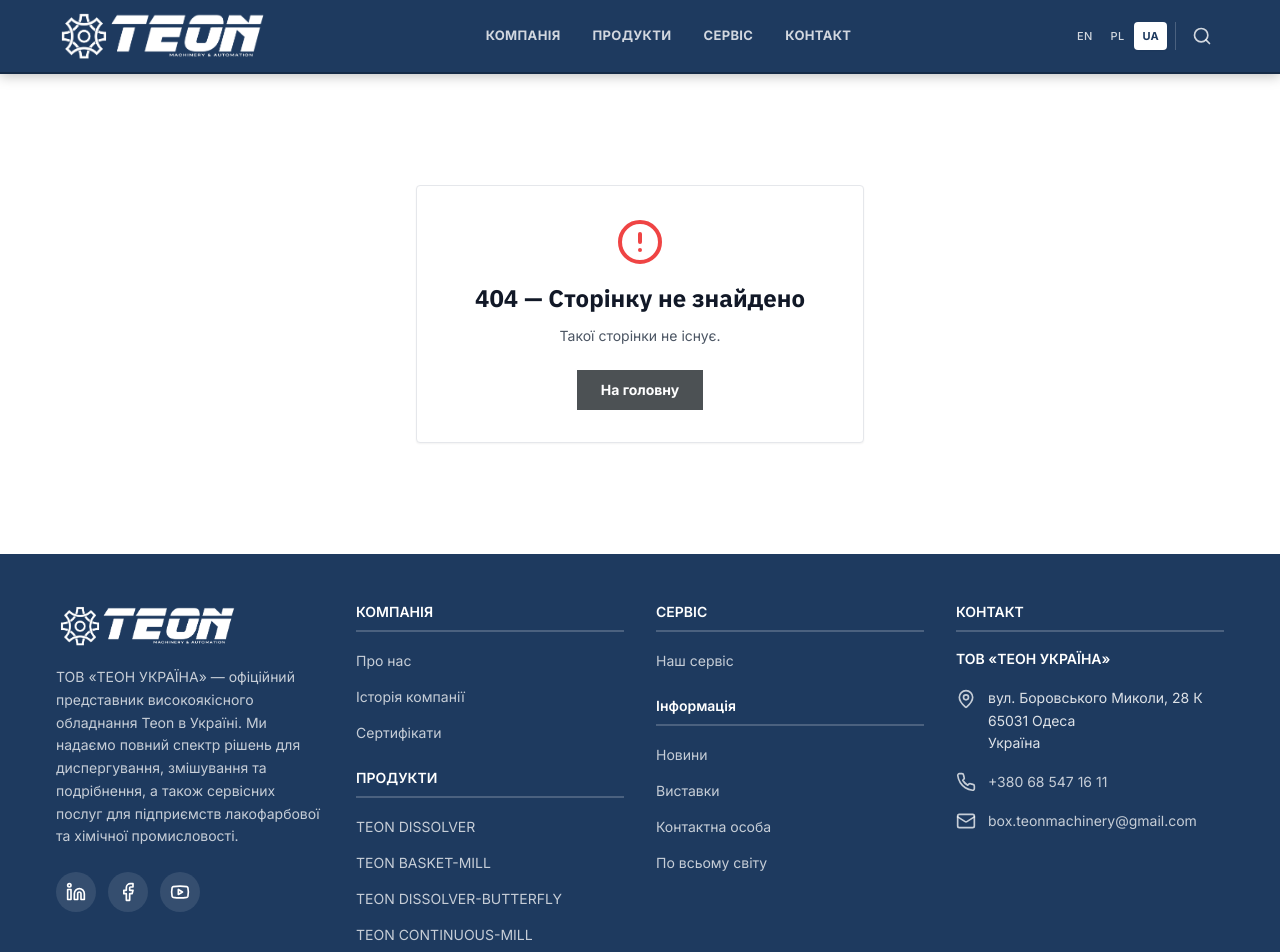
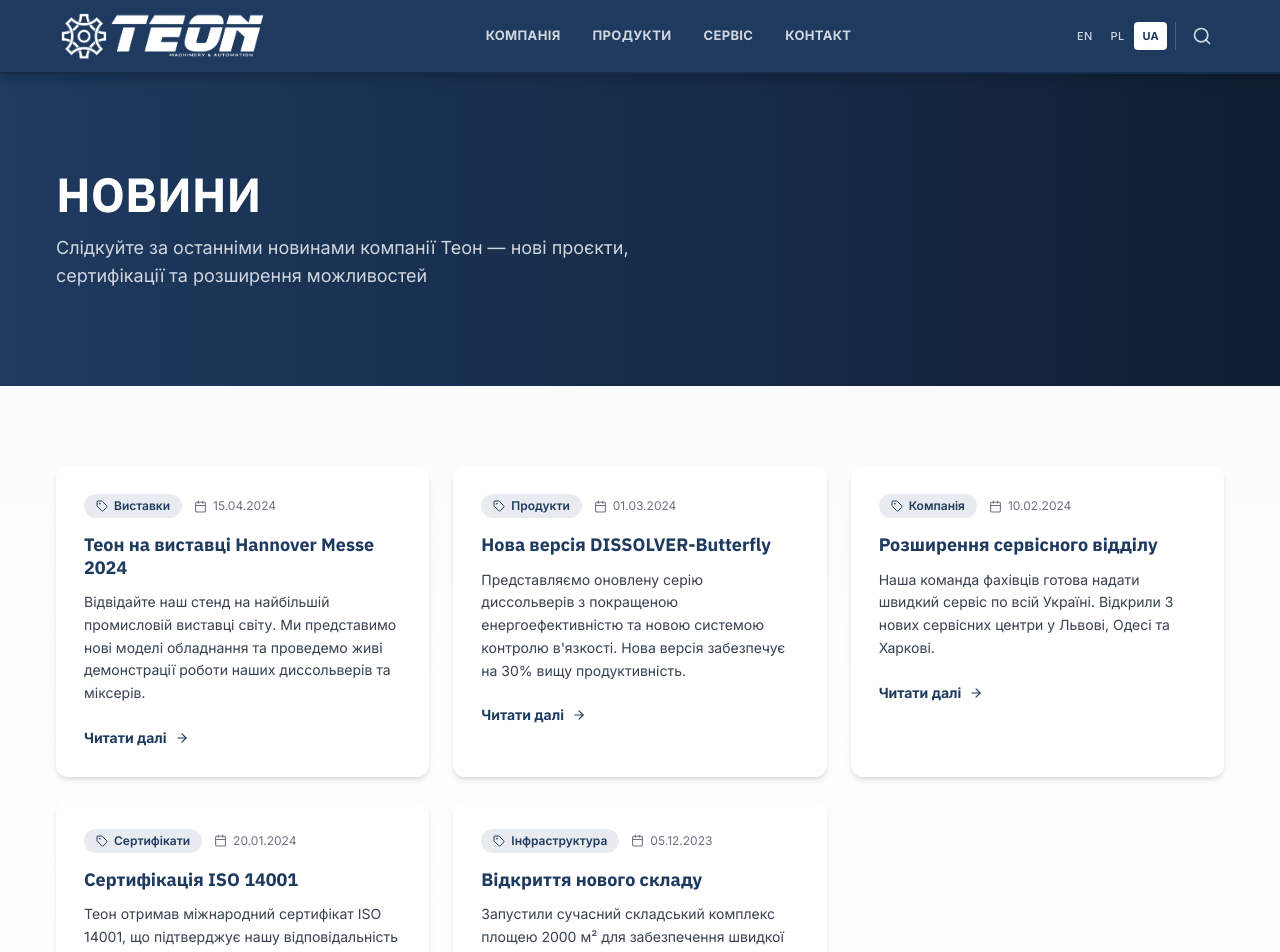
Before and after one commit to W1ntermann/teon-website, a Next.js app: page /news in a window 1280 px wide. Before the commit this address had no page. Shown: the top 952 px of the page. Built offline with nearby package versions, Linux system fonts and the light colour scheme.

Commit message:
News Page

```diff
--- /dev/null
+++ b/app/news/page.tsx
@@ -0,0 +1,119 @@
+"use client";
+
+import { useLanguage } from "@/context/LanguageContext";
+import { ArrowRight, Calendar, Tag } from "lucide-react";
+import Link from "next/link";
+
+const newsData: Record<string, { date: string; title: string; text: string; category?: string }[]> = {
+  uk: [
+    { date: "15.04.2024", title: "Теон на виставці Hannover Messe 2024", text: "Відвідайте наш стенд на найбільшій промисловій виставці світу. Ми представимо нові моделі обладнання та проведемо живі демонстрації роботи наших диссольверів та міксерів.", category: "Виставки" },
+    { date: "01.03.2024", title: "Нова версія DISSOLVER-Butterfly", text: "Представляємо оновлену серію диссольверів з покращеною енергоефективністю та новою системою контролю в'язкості. Нова версія забезпечує на 30% вищу продуктивність.", category: "Продукти" },
+    { date: "10.02.2024", title: "Розширення сервісного відділу", text: "Наша команда фахівців готова надати швидкий сервіс по всій Україні. Відкрили 3 нових сервісних центри у Львові, Одесі та Харкові.", category: "Компанія" },
+    { date: "20.01.2024", title: "Сертифікація ISO 14001", text: "Теон отримав міжнародний сертифікат ISO 14001, що підтверджує нашу відповідальність за екологію та сталий розвиток виробництва.", category: "Сертифікати" },
+    { date: "05.12.2023", title: "Відкриття нового складу", text: "Запустили сучасний складський комплекс площею 2000 м² для забезпечення швидкої доставки запчастин по всій Європі.", category: "Інфраструктура" },
+  ],
+  en: [
+    { date: "15.04.2024", title: "Teon at Hannover Messe 2024", text: "Visit our booth at the largest industrial trade fair in the world. We will showcase new equipment models and conduct live demonstrations of our dissolvers and mixers.", category: "Exhibitions" },
+    { date: "01.03.2024", title: "New DISSOLVER-Butterfly Version", text: "Introducing the updated dissolver series with improved energy efficiency and a new viscosity control system. The new version delivers 30% higher productivity.", category: "Products" },
+    { date: "10.02.2024", title: "Service Department Expansion", text: "Our team of experts is ready to provide fast service across Ukraine. We opened 3 new service centers in Lviv, Odesa, and Kharkiv.", category: "Company" },
+    { date: "20.01.2024", title: "ISO 14001 Certification", text: "Teon has obtained the international ISO 14001 certificate, confirming our commitment to environmental responsibility and sustainable manufacturing.", category: "Certificates" },
+    { date: "05.12.2023", title: "New Warehouse Opening", text: "We launched a modern warehouse complex with an area of 2000 m² to ensure fast delivery of spare parts across Europe.", category: "Infrastructure" },
+  ],
+  pl: [
+    { date: "15.04.2024", title: "Teon na targach Hannover Messe 2024", text: "Odwiedź nasze stoisko na największych światowych targach przemysłowych. Zaprezentujemy nowe modele urządzeń i przeprowadzimy live demonstracje pracy naszych dyssolwerów i mikserów.", category: "Targi" },
+    { date: "01.03.2024", title: "Nowa wersja DISSOLVER-Butterfly", text: "Prezentujemy zaktualizowaną serię dyssolwerów z ulepszoną efektywnością energetyczną i nowym systemem kontroli lepkości. Nowa wersja zapewnia o 30% wyższą wydajność.", category: "Produkty" },
+    { date: "10.02.2024", title: "Rozbudowa działu serwisowego", text: "Nasz zespół ekspertów gotowy do szybkiego serwisu na całej Ukrainie. Otworzyliśmy 3 nowe centra serwisowe we Lwowie, Odessie i Charkowie.", category: "Firma" },
+    { date: "20.01.2024", title: "Certyfikacja ISO 14001", text: "Teon otrzymał międzynarodowy certyfikat ISO 14001, potwierdzający naszą odpowiedzialność za środowisko i zrównoważony rozwój produkcji.", category: "Certyfikaty" },
+    { date: "05.12.2023", title: "Otwarcie nowego magazynu", text: "Uruchomiliśmy nowoczesny kompleks magazynowy o powierzchni 2000 m² dla zapewnienia szybkiej dostawy części zamiennych w całej Europie.", category: "Infrastruktura" },
+  ],
+};
+
+export default function NewsPage() {
+  const { lang, t } = useLanguage();
+  const news = newsData[lang];
+
+  return (
+    <div className="min-h-screen bg-gradient-to-b from-gray-50 to-white">
+      {/* Hero Section */}
+      <div className="bg-gradient-to-r from-[#1E3A5F] to-[#0F1F33] py-16 sm:py-20 md:py-24">
+        <div className="mx-auto max-w-[1200px] px-4">
+          <h1 className="mb-4 text-3xl font-bold text-white sm:text-4xl md:text-5xl">
+            {t("news.title")}
+          </h1>
+          <p className="max-w-2xl text-base text-white/80 sm:text-lg">
+            {lang === "uk" && "Слідкуйте за останніми новинами компанії Теон — нові проєкти, сертифікації та розширення можливостей"}
+            {lang === "en" && "Follow the latest Teon company news — new projects, certifications, and expanded capabilities"}
+            {lang === "pl" && "Śledź najnowsze wiadomości firmy Teon — nowe projekty, certyfikaty i rozszerzone możliwości"}
+          </p>
+        </div>
+      </div>
+
+      {/* News Grid */}
+      <div className="mx-auto max-w-[1200px] px-4 py-12 sm:py-16 md:py-20">
+        <div className="grid grid-cols-1 gap-6 sm:grid-cols-2 lg:grid-cols-3">
+          {news.map((item, index) => (
+            <article
+              key={index}
+              className="group relative overflow-hidden rounded-xl bg-white shadow-md transition-all duration-300 hover:shadow-2xl hover:-translate-y-2"
+              style={{ animationDelay: `${index * 100}ms` }}
+            >
+              {/* Top accent line */}
+              <div className="absolute left-0 right-0 top-0 h-1 bg-gradient-to-r from-[#E8A838] to-[#D4922E] transform scale-x-0 transition-transform duration-300 group-hover:scale-x-100" />
+
+              <div className="p-6 sm:p-7">
+                {/* Category and Date */}
+                <div className="mb-4 flex flex-wrap items-center gap-3">
+                  {item.category && (
+                    <span className="inline-flex items-center gap-1.5 rounded-full bg-[#1E3A5F]/10 px-3 py-1 text-xs font-semibold text-[#1E3A5F]">
+                      <Tag size={12} />
+                      {item.category}
+                    </span>
+                  )}
+                  <span className="inline-flex items-center gap-1.5 text-xs text-gray-500">
+                    <Calendar size={13} />
+                    {item.date}
+                  </span>
+                </div>
+
+                {/* Title */}
+                <h2 className="mb-3 text-lg font-bold leading-tight text-[#1E3A5F] transition-colors duration-200 group-hover:text-[#E8A838]">
+                  {item.title}
+                </h2>
+
+                {/* Description */}
+                <p className="mb-5 text-sm leading-relaxed text-gray-700">
+                  {item.text}
+                </p>
+
+                {/* Read More Link */}
+                <Link
+                  href="#"
+                  className="inline-flex items-center gap-2 text-sm font-bold text-[#1E3A5F] no-underline transition-all duration-200 group-hover:gap-3"
+                >
+                  {t("news.read_more")}
+                  <ArrowRight size={14} className="transition-transform duration-200 group-hover:translate-x-1" />
+                </Link>
+              </div>
+
+              {/* Hover background effect */}
+              <div className="absolute inset-0 -z-10 bg-gradient-to-br from-[#E8A838]/5 to-transparent opacity-0 transition-opacity duration-300 group-hover:opacity-100" />
+            </article>
+          ))}
+        </div>
+
+        {/* Back to Home Link */}
+        <div className="mt-12 text-center sm:mt-16">
+          <Link
+            href="/"
+            className="inline-flex items-center gap-2 rounded-lg bg-[#1E3A5F] px-6 py-3 text-sm font-bold text-white no-underline transition-all duration-200 hover:bg-[#0F1F33] hover:shadow-lg hover:-translate-y-0.5"
+          >
+            <ArrowRight size={16} className="rotate-180" />
+            {lang === "uk" && "На головну"}
+            {lang === "en" && "Back to Home"}
+            {lang === "pl" && "Powrót do strony głównej"}
+          </Link>
+        </div>
+      </div>
+    </div>
+  );
+}
--- a/app/page.tsx
+++ b/app/page.tsx
@@ -14,9 +14,9 @@
 import { CountUpStats } from "@/components/CountUpStats";
 
 const newsData: Record<string, { date: string; title: string; text: string }[]> = {
-  uk: [{ date: "15.04.2024", title: "Теон на виставці Hannover Messe 2024", text: "Відвідайте наш стенд на найбільшій промисловій виставці світу." }, { date: "01.03.2024", title: "Нова версія KREI DISSOLVER-Butterfly", text: "Представляємо оновлену серію диссольверів." }, { date: "10.02.2024", title: "Розширення сервісного відділу", text: "Наша команда фахівців готова надати швидкий сервіс." }],
-  en: [{ date: "15.04.2024", title: "Teon at Hannover Messe 2024", text: "Visit our booth at the largest industrial trade fair." }, { date: "01.03.2024", title: "New KREI DISSOLVER-Butterfly", text: "Introducing the updated dissolver series." }, { date: "10.02.2024", title: "Expansion of Service", text: "Our team is ready for fast service worldwide." }],
-  pl: [{ date: "15.04.2024", title: "Teon na targach Hannover Messe 2024", text: "Odwiedź nasze stoisko." }, { date: "01.03.2024", title: "Nowa wersja KREI DISSOLVER-Butterfly", text: "Prezentujemy zaktualizowaną serię." }, { date: "10.02.2024", title: "Rozbudowa serwisu", text: "Nasz zespół gotowy do szybkiego serwisu." }],
+  uk: [{ date: "15.04.2024", title: "Теон на виставці Hannover Messe 2024", text: "Відвідайте наш стенд на найбільшій промисловій виставці світу." }, { date: "01.03.2024", title: "Нова версія DISSOLVER-Butterfly", text: "Представляємо оновлену серію диссольверів." }, { date: "10.02.2024", title: "Розширення сервісного відділу", text: "Наша команда фахівців готова надати швидкий сервіс." }],
+  en: [{ date: "15.04.2024", title: "Teon at Hannover Messe 2024", text: "Visit our booth at the largest industrial trade fair." }, { date: "01.03.2024", title: "New DISSOLVER-Butterfly", text: "Introducing the updated dissolver series." }, { date: "10.02.2024", title: "Expansion of Service", text: "Our team is ready for fast service worldwide." }],
+  pl: [{ date: "15.04.2024", title: "Teon na targach Hannover Messe 2024", text: "Odwiedź nasze stoisko." }, { date: "01.03.2024", title: "Nowa wersja DISSOLVER-Butterfly", text: "Prezentujemy zaktualizowaną serię." }, { date: "10.02.2024", title: "Rozbudowa serwisu", text: "Nasz zespół gotowy do szybkiego serwisu." }],
 };
 
 const showsData: Record<string, { date: string; name: string; city: string; hall: string }[]> = {
@@ -79,21 +79,27 @@
       <div className="mx-auto max-w-[1200px] px-4 py-10 sm:py-12 md:py-[50px]">
         <div className="mb-5 flex flex-col gap-3 sm:mb-[22px] sm:flex-row sm:items-center sm:justify-between">
           <h2 className="m-0 text-lg font-bold tracking-wide text-[#1E3A5F] sm:text-xl md:text-[22px]">{t("news.title")}</h2>
-          <a href="#" className="flex w-fit shrink-0 items-center gap-1 text-sm font-bold text-[#1E3A5F] no-underline">{t("news.all")} <ArrowRight size={14} /></a>
+          <Link href="/news" className="flex w-fit shrink-0 items-center gap-1 text-sm font-bold text-[#1E3A5F] no-underline transition-all hover:gap-2">{t("news.all")} <ArrowRight size={14} /></Link>
         </div>
         <div className="grid grid-cols-1 gap-5 sm:grid-cols-2 sm:gap-6 lg:grid-cols-3 lg:gap-[22px]">
-          {news.map((item) => (
-              <div
-                key={item.title}
-                className="group cursor-pointer rounded-lg border border-border bg-white p-5 pt-[20px] shadow-sm transition-all hover:shadow-[0_4px_16px_rgba(0,0,0,0.09)]"
-                style={{ borderTop: "3px solid #1E3A5F" }}
-              >
+          {news.map((item, index) => (
+            <div
+              key={index}
+              className="group relative overflow-hidden rounded-xl bg-white p-5 pt-[20px] shadow-md transition-all duration-300 hover:shadow-2xl hover:-translate-y-1"
+              style={{ borderTop: "3px solid #1E3A5F" }}
+            >
+              {/* Hover accent line */}
+              <div className="absolute left-0 right-0 top-0 h-1 bg-gradient-to-r from-[#E8A838] to-[#D4922E] transform scale-x-0 transition-transform duration-300 group-hover:scale-x-100" />
+
               <div className="mb-2 text-[12px] text-[#666]">{item.date}</div>
-              <h3 className="mb-2.5 text-[14px] font-bold leading-[1.4] text-[#1E3A5F]">{item.title}</h3>
+              <h3 className="mb-2.5 text-[14px] font-bold leading-[1.4] text-[#1E3A5F] transition-colors duration-200 group-hover:text-[#E8A838]">{item.title}</h3>
               <p className="mb-3.5 text-[13px] leading-[1.6] text-[#000]">{item.text}</p>
-              <a href="#" className="inline-flex items-center gap-1 text-[12px] font-bold text-[#1E3A5F] no-underline">
-                {t("news.read_more")} <ArrowRight size={12} />
-              </a>
+              <Link href="/news" className="inline-flex items-center gap-1 text-[12px] font-bold text-[#1E3A5F] no-underline transition-all duration-200 group-hover:gap-2">
+                {t("news.read_more")} <ArrowRight size={12} className="transition-transform duration-200 group-hover:translate-x-1" />
+              </Link>
+
+              {/* Hover background effect */}
+              <div className="absolute inset-0 -z-10 bg-gradient-to-br from-[#E8A838]/5 to-transparent opacity-0 transition-opacity duration-300 group-hover:opacity-100" />
             </div>
           ))}
         </div>
```
